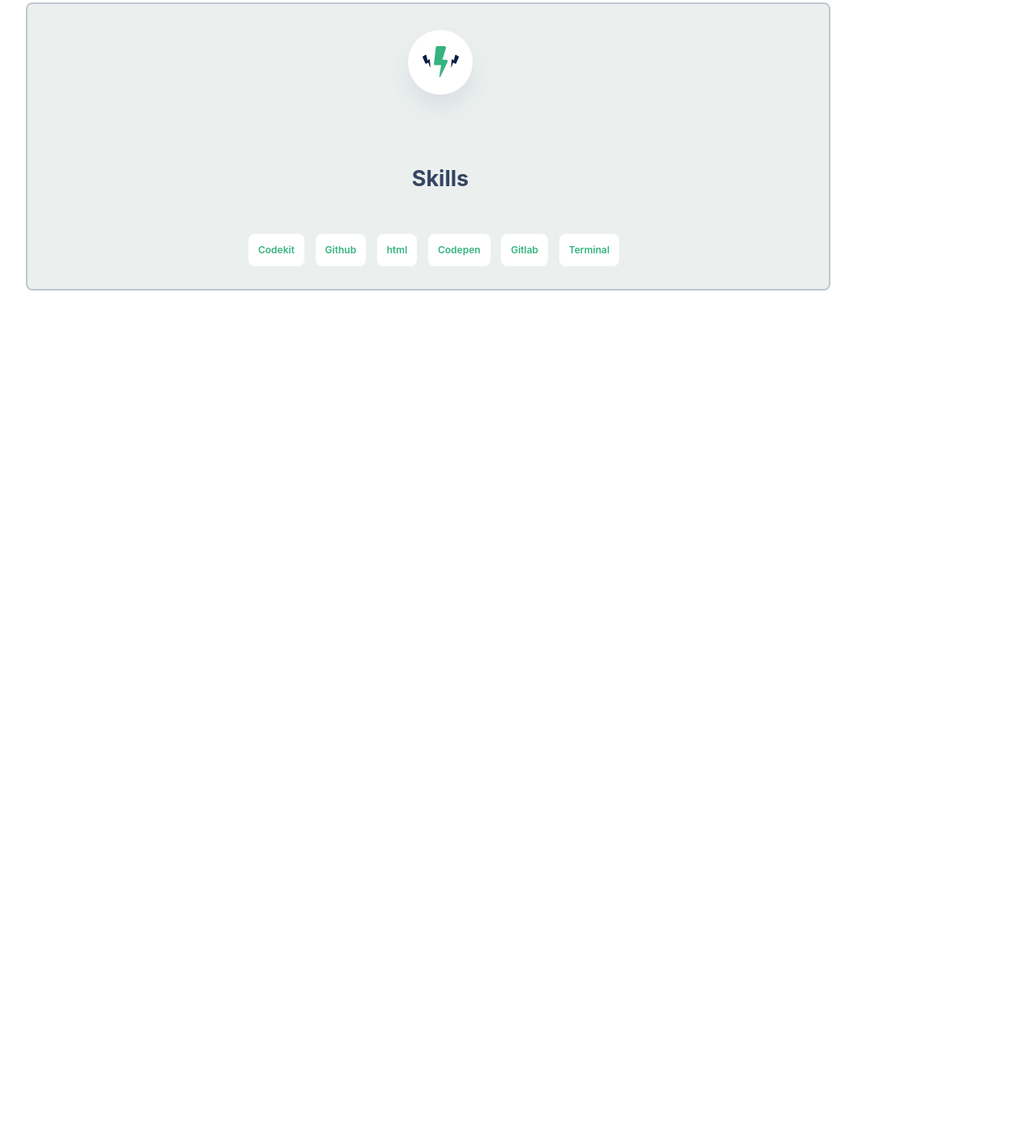
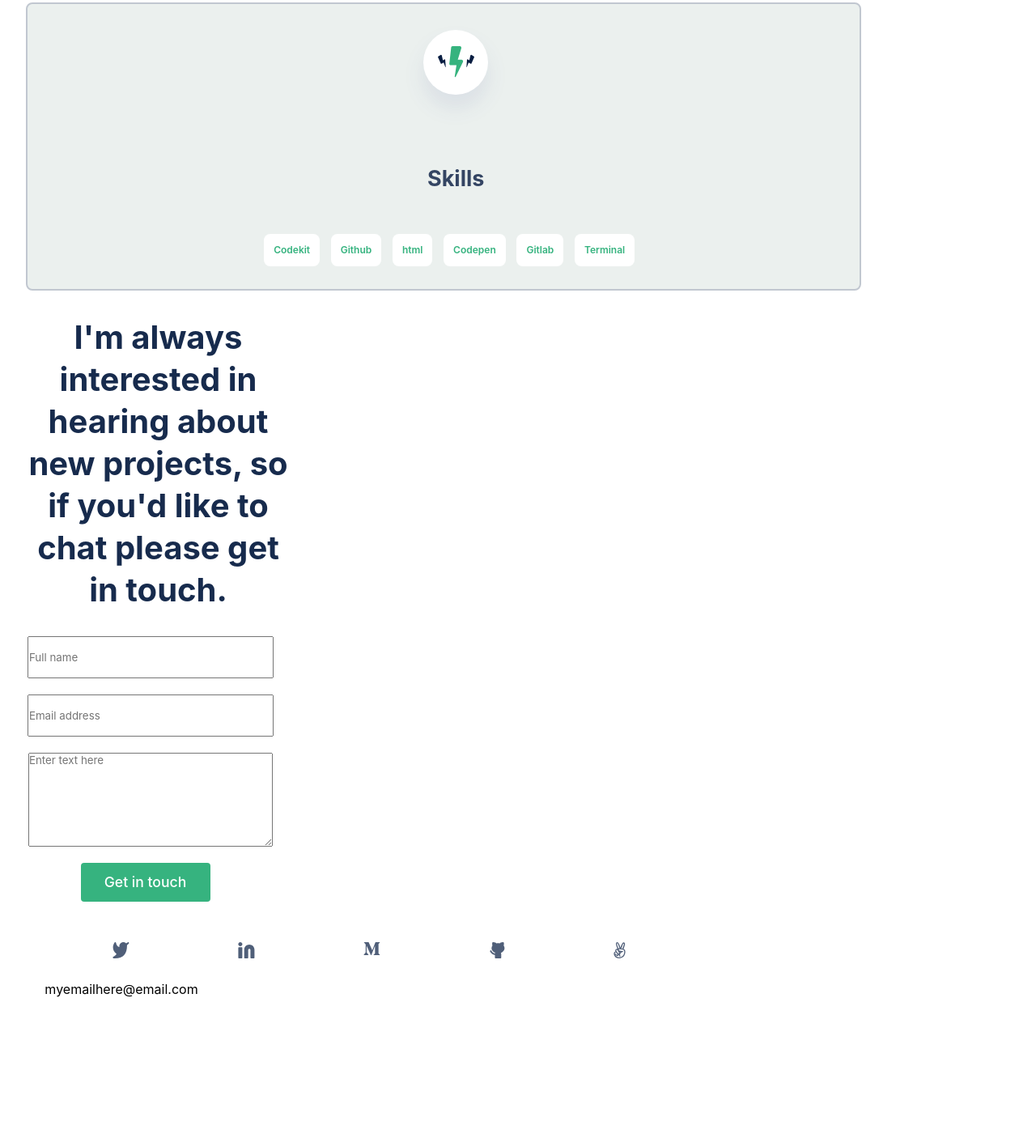
Before and after one commit to edenlisk/portfolio-eden-microverse, a website: page index.html in a window 1280 px wide. Shown: the part 5593-6994 px from the top of the page at 81% size. Before the commit the page ends 5952 px from the top, so only its background shows below. Drawn offline with Linux system fonts and the light colour scheme; a web font is replaced by a local one.

Commit message:
Add contact form and its styling

```diff
--- a/index.html
+++ b/index.html
@@ -154,6 +154,29 @@
                 </ul>
             </article>
         </section>
+        <footer>
+            <p class="form-intro">I'm always interested in hearing about new projects,
+                so if you'd like to chat please get in touch.
+            </p>
+            <form class="contact-form">
+                <input class="full-name-email" type="text" name="Full name" placeholder="Full name" required maxlength="30"><br>
+                <input class="full-name-email" type="email" name="Email address" placeholder="Email address" required><br>
+                <textarea class="text-area" placeholder="Enter text here" required maxlength="500"></textarea> <br>
+                <button class="see-project" type="submit">Get in touch</button>
+            </form>
+            <article class="bottom-social-media">
+                <ul class="social-icons-flex-container">
+                    <li><a href="#"><img src="./assets/social-media-icons/twitter.svg" alt="twitter icon"/></a></li>
+                    <li><a href="#"><img src="./assets/social-media-icons/Linkedin.svg" alt="linkedin icon"/></a></li>
+                    <li><a href="#"><img src="./assets/social-media-icons/medium.svg" alt="medium icon"/></a></li>
+                    <li><a href="#"><img src="./assets/social-media-icons/github.svg" alt="github icon"/></a></li>
+                    <li><a href="#"><img src="./assets/social-media-icons/angellist.svg" alt="angellist icon"/></a></li>
+                </ul>
+                <div class="mail-holder">
+                    <p class="my-mail">myemailhere@email.com</p>
+                </div>
+            </article>
+        </footer>
     </main>
 </body>
 </html>
--- a/portfolio.css
+++ b/portfolio.css
@@ -70,6 +70,7 @@ nav {
 .social-media {
   display: flex;
   justify-content: space-between;
+  flex-direction: row;
   width: 50%;
   padding-left: 37px;
 }
@@ -270,7 +271,7 @@ button {
 
 .resume-hold {
   position: relative;
-  width: 75%;
+  width: 78%;
   height: 22rem;
   background: #ebf0ee;
   border: 2px solid #c1c7d0;
@@ -323,3 +324,68 @@ div ul li {
   height: 389px;
   background-repeat: no-repeat;
 }
+
+.form-intro {
+  font-family: Inter, sans-serif;
+  font-style: normal;
+  font-weight: 700;
+  font-size: 40px;
+  line-height: 52px;
+  text-align: center;
+  width: 327px;
+  height: 363px;
+  color: #172b4d;
+  margin: 2rem;
+}
+
+form {
+  display: flex;
+  flex-direction: column;
+  align-items: center;
+  width: 327px;
+  height: 330px;
+  padding-left: 1rem;
+  margin-bottom: 3rem;
+}
+
+.full-name-email {
+  width: 300px;
+  height: 48px;
+  flex: none;
+  order: 0;
+  flex-grow: 0;
+  margin-left: 0.8rem;
+}
+
+.text-area {
+  width: 300px;
+  height: 114px;
+  flex: none;
+  flex-grow: 0;
+  margin-left: 0.8rem;
+}
+
+article ul li {
+  list-style-type: none;
+}
+
+.social-icons-flex-container {
+  display: flex;
+  flex-direction: row;
+  justify-content: space-around;
+  width: 60%;
+  margin-left: 4.5rem;
+  margin-bottom: 1.5rem;
+}
+
+.mail-holder {
+  background: white;
+  width: 375px;
+  height: 189px;
+}
+
+.my-mail {
+  font-family: 'Inter', sans-serif;
+  font-style: normal;
+  text-align: center;
+}
```
